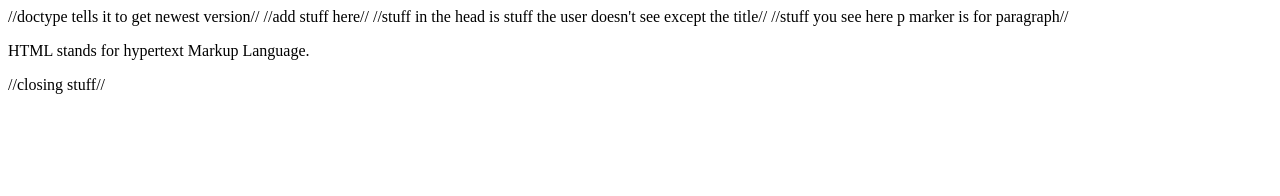
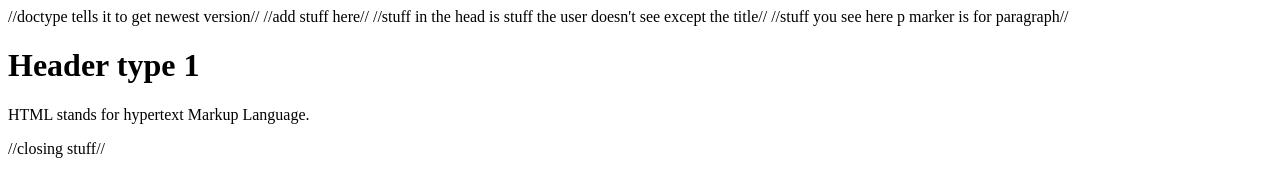
Before and after one commit to flew0001/flew0001.github.io, a plain HTML site: page index.html in a window 1280 px wide. Drawn offline with Linux system fonts and the light colour scheme.

Commit message:
Update index.html

```diff
--- a/index.html
+++ b/index.html
@@ -9,6 +9,7 @@
   </head>
   <body>
   //stuff you see here  p marker is for paragraph//
+    <h1>Header type 1</h1>
   <p> HTML stands for hypertext Markup Language. </p>
 
   </body>
```
